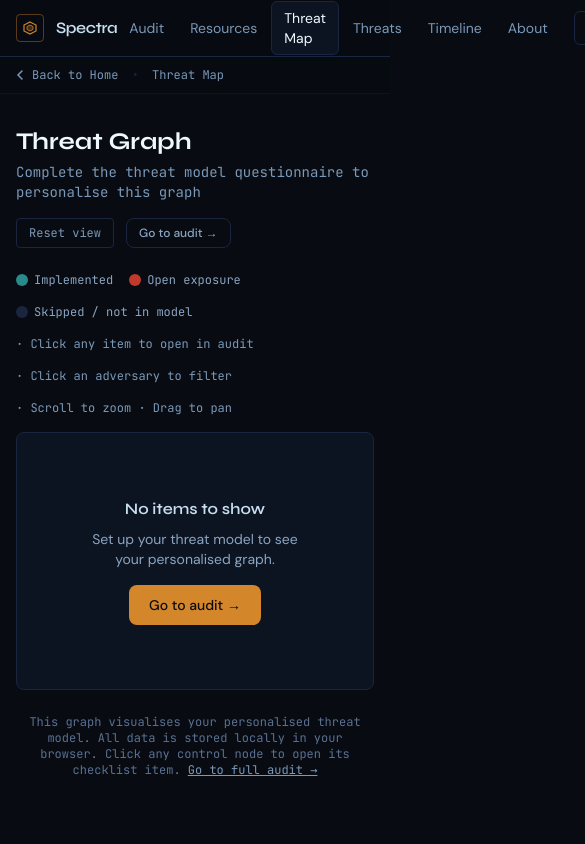
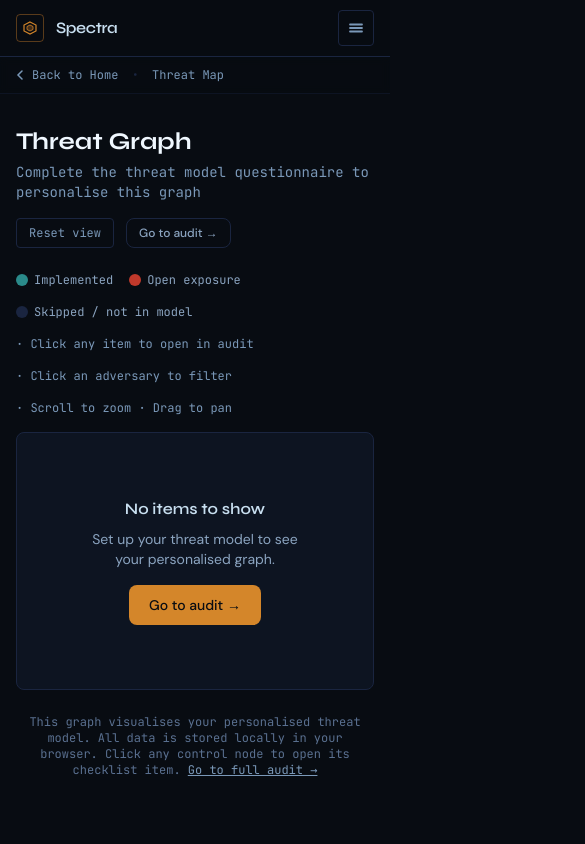
Before and after one commit to KashishOO7/spectra, a SvelteKit app: page /graph in a window 390 px wide. Shown: the top 844 px of the page, 585 px wide, since content can reach past the window. Built offline with nearby package versions, Linux system fonts and the light colour scheme.

Commit message:
fix: mobile nav hamburger menu and responsive layout fixes

```diff
--- a/src/routes/+layout.svelte
+++ b/src/routes/+layout.svelte
@@ -22,6 +22,19 @@
     incident: 'Incident Triage',
     guardian: 'Guardian Mode'
   };
+
+  let menuOpen = false;
+  // Auto-close mobile menu on route change
+  $: if (pathname) menuOpen = false;
+
+  $: links = [
+    { href: '/audit',     label: 'Audit',      active: pathname.startsWith('/audit') },
+    { href: '/resources', label: 'Resources',  active: pathname.startsWith('/resources') },
+    { href: '/graph',     label: 'Threat Map', active: pathname.startsWith('/graph') },
+    { href: '/threats',   label: 'Threats',    active: pathname.startsWith('/threats') },
+    { href: '/timeline',  label: 'Timeline',   active: pathname.startsWith('/timeline') },
+    { href: '/about',     label: 'About',      active: pathname === '/about' }
+  ];
 </script>
 
 <!-- Main nav -->
@@ -42,27 +55,66 @@
       <span class="label-mono opacity-40 hidden sm:inline text-[10px]">by fpszero</span>
     </a>
 
-    <!-- Nav links — looped for consistent transition handling -->
-    <div class="flex items-center gap-0.5">
-      {#each [
-        { href: '/audit',     label: 'Audit',      active: pathname.startsWith('/audit') },
-        { href: '/resources', label: 'Resources',  active: pathname.startsWith('/resources') },
-        { href: '/graph',     label: 'Threat Map', active: pathname.startsWith('/graph') },
-        { href: '/threats',   label: 'Threats',    active: pathname.startsWith('/threats') },
-        { href: '/timeline',  label: 'Timeline',   active: pathname.startsWith('/timeline') },
-        { href: '/about',     label: 'About',      active: pathname === '/about' }
-      ] as link}
+    <!-- Nav links desktop + hamburger trigger -->
+    <div class="flex items-center gap-1">
+
+      <div class="hidden sm:flex items-center gap-0.5">
+        {#each links as link}
+          <a href={link.href}
+             class="px-3 py-1.5 rounded-md text-sm font-sans transition-colors duration-200
+                    {link.active
+                      ? 'text-white bg-surface border border-border shadow-sm'
+                      : 'text-dim hover:text-bright hover:bg-surface/50'}">
+            {link.label}
+          </a>
+        {/each}
+
+        <a href="https://github.com/KashishOO7/spectra" target="_blank" rel="noopener noreferrer"
+           class="ml-3 flex items-center gap-1.5 px-3 py-1.5 rounded-md text-sm font-sans
+                  border border-border text-dim hover:text-bright hover:border-muted
+                  transition-colors duration-200">
+          <svg width="13" height="13" viewBox="0 0 24 24" fill="currentColor" class="opacity-70">
+            <path d="M12 0C5.37 0 0 5.37 0 12c0 5.31 3.435 9.795 8.205 11.385.6.105.825-.255.825-.57 0-.285-.015-1.23-.015-2.235-3.015.555-3.795-.735-4.035-1.41-.135-.345-.72-1.41-1.23-1.695-.42-.225-1.02-.78-.015-.795.945-.015 1.62.87 1.845 1.23 1.08 1.815 2.805 1.305 3.495.99.105-.78.42-1.305.765-1.605-2.67-.3-5.46-1.335-5.46-5.925 0-1.305.465-2.385 1.23-3.225-.12-.3-.54-1.53.12-3.18 0 0 1.005-.315 3.3 1.23.96-.27 1.98-.405 3-.405s2.04.135 3 .405c2.295-1.56 3.3-1.23 3.3-1.23.66 1.65.24 2.88.12 3.18.765.84 1.23 1.905 1.23 3.225 0 4.605-2.805 5.625-5.475 5.925.435.375.81 1.095.81 2.22 0 1.605-.015 2.895-.015 3.3 0 .315.225.69.825.57A12.02 12.02 0 0024 12c0-6.63-5.37-12-12-12z"/>
+          </svg>
+          GitHub
+        </a>
+      </div>
+
+      <button type="button"
+        class="sm:hidden w-9 h-9 flex items-center justify-center rounded border border-border
+               text-dim hover:text-body hover:border-muted transition-colors duration-200"
+        on:click={() => menuOpen = !menuOpen}
+        aria-label={menuOpen ? 'Close menu' : 'Open menu'}>
+        {#if menuOpen}
+          <svg width="14" height="14" viewBox="0 0 14 14" fill="none" stroke="currentColor" stroke-width="1.8" stroke-linecap="round">
+            <path d="M2 2L12 12M12 2L2 12"/>
+          </svg>
+        {:else}
+          <svg width="14" height="14" viewBox="0 0 14 14" fill="none" stroke="currentColor" stroke-width="1.8" stroke-linecap="round">
+            <path d="M1 3.5h12M1 7h12M1 10.5h12"/>
+          </svg>
+        {/if}
+      </button>
+    </div>
+  </div>
+
+  <!-- Mobile menu panel — inside nav so it stays sticky with the bar -->
+  {#if menuOpen}
+  <div class="sm:hidden border-t border-border/60 bg-void/98 backdrop-blur-md">
+    <div class="max-w-6xl mx-auto px-4 py-3 flex flex-col gap-1">
+      {#each links as link}
         <a href={link.href}
-           class="px-3 py-1.5 rounded-md text-sm font-sans transition-colors duration-200
+           on:click={() => menuOpen = false}
+           class="px-3 py-2.5 rounded-md text-sm font-sans transition-colors duration-200
                   {link.active
-                    ? 'text-white bg-surface border border-border shadow-sm'
+                    ? 'text-white bg-surface border border-border'
                     : 'text-dim hover:text-bright hover:bg-surface/50'}">
           {link.label}
         </a>
       {/each}
-
       <a href="https://github.com/KashishOO7/spectra" target="_blank" rel="noopener noreferrer"
-         class="ml-3 flex items-center gap-1.5 px-3 py-1.5 rounded-md text-sm font-sans
+         on:click={() => menuOpen = false}
+         class="mt-1 flex items-center gap-2 px-3 py-2.5 rounded-md text-sm font-sans
                 border border-border text-dim hover:text-bright hover:border-muted
                 transition-colors duration-200">
         <svg width="13" height="13" viewBox="0 0 24 24" fill="currentColor" class="opacity-70">
@@ -72,6 +124,7 @@
       </a>
     </div>
   </div>
+  {/if}
 </nav>
 
 <!-- Contextual bar: mode routes and sub-routes -->
@@ -163,7 +216,8 @@
     <div class="flex items-center gap-5 text-xs text-muted font-mono">
       <a href="/about#disclaimer" class="hover:text-body transition-colors duration-200">Disclaimer</a>
       <a href="/about#privacy" class="hover:text-body transition-colors duration-200">Privacy</a>
-      <a href="https://github.com/KashishOO7/spectra duration-200">Contribute</a>
+      <a href="https://github.com/KashishOO7/spectra" target="_blank" rel="noopener noreferrer"
+         class="hover:text-body transition-colors duration-200">Contribute</a>
     </div>
   </div>
 </footer>
--- a/src/routes/audit/+page.svelte
+++ b/src/routes/audit/+page.svelte
@@ -1841,7 +1841,7 @@
                 {/if}
               </div>
 
-              <div class="flex items-center gap-3 ml-auto">
+              <div class="flex items-center gap-3 w-full sm:w-auto sm:ml-auto mt-2 sm:mt-0">
                 {#if needsReverify}
                   <button type="button" on:click|stopPropagation={() => reverifyItem(item.id)}
                     class="btn-primary text-xs py-1 px-3">
--- a/src/routes/graph/+page.svelte
+++ b/src/routes/graph/+page.svelte
@@ -371,7 +371,7 @@
     </div>
   {:else}
   <!-- svelte-ignore a11y-no-noninteractive-element-interactions -->
-  <div class="panel overflow-hidden select-none"
+  <div class="panel overflow-x-auto select-none"
        style="cursor: {isPanning ? 'grabbing' : 'grab'}"
        on:wheel|preventDefault={handleSvgWheel}
        on:mousedown={handlePanStart}
```
